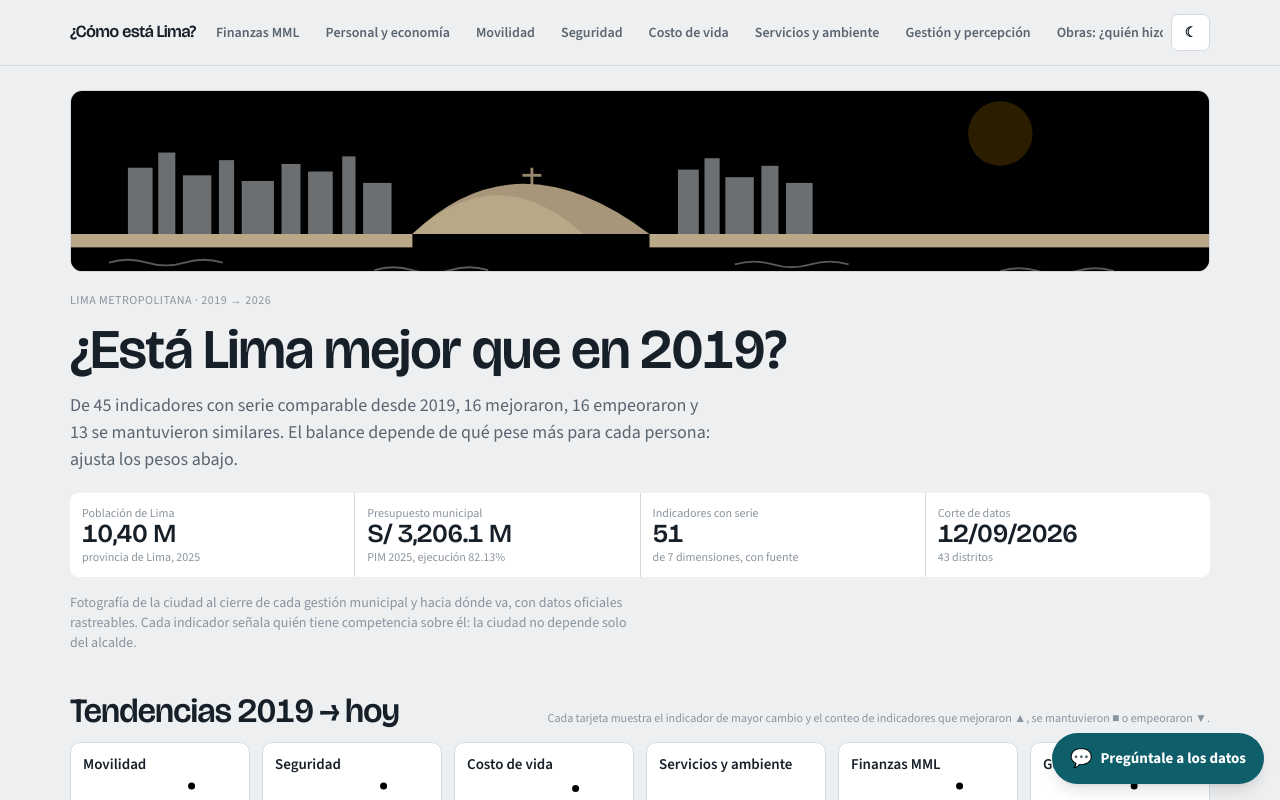
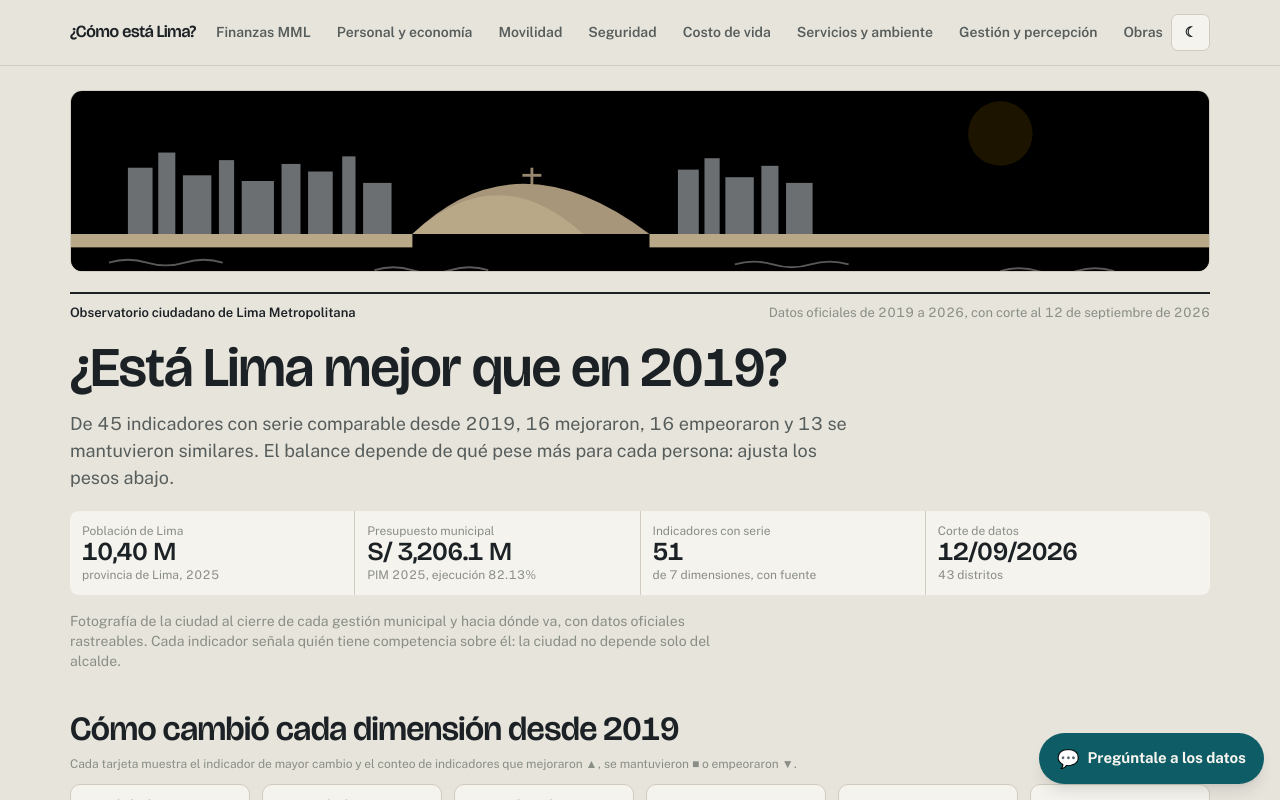
Before and after one commit to unimauro/como-esta-lima, a React (Vite) app in the folder app/: page / in a window 1280 px wide. Shown: the top 800 px of the page. Built offline with nearby package versions, Linux system fonts and the light colour scheme.

Commit message:
Pasada de diseno: identidad Garua y Costa Verde (piedra caliza calida + verde-mar + adobe), tipografia civica Public Sans, masthead de boletin en vez de eyebrow en mayusculas, sin flechas decorativas

```diff
--- a/app/index.html
+++ b/app/index.html
@@ -19,7 +19,7 @@
       gtag('js', new Date());
       gtag('config', 'G-JCLWBLWTH7');
     </script>
-    <link href="https://fonts.googleapis.com/css2?family=Bricolage+Grotesque:opsz,wght@12..96,300..800&family=Source+Sans+3:ital,wght@0,400;0,600;0,700;1,400&display=swap" rel="stylesheet" />
+    <link href="https://fonts.googleapis.com/css2?family=Bricolage+Grotesque:opsz,wght@12..96,300..800&family=Public+Sans:ital,wght@0,400;0,500;0,600;0,700;1,400&display=swap" rel="stylesheet" />
     <link rel="stylesheet" href="https://unpkg.com/leaflet@1.9.4/dist/leaflet.css" crossorigin="" />
     <title>¿Cómo está Lima? 2019–2026</title>
   </head>
--- a/app/src/components/LimaSkyline.tsx
+++ b/app/src/components/LimaSkyline.tsx
@@ -21,7 +21,7 @@ export function LimaSkyline({ alto = 200 }: { alto?: number }) {
           {/* cielo garúa */}
           <rect width="1200" height="220" fill="url(#garua)" />
           {/* sol tenue */}
-          <circle cx="980" cy="60" r="34" fill="var(--sun)" opacity="0.18" />
+          <circle cx="980" cy="60" r="34" fill="var(--sun)" opacity="0.12" />
           {/* skyline lejano de la ciudad */}
           <g fill="var(--city)" opacity="0.55">
             <rect x="60" y="96" width="26" height="70" />
--- a/app/src/index.css
+++ b/app/src/index.css
@@ -4,13 +4,13 @@
 
 @theme {
   --font-display: "Bricolage Grotesque", "Helvetica Neue", Arial, sans-serif;
-  --font-body: "Source Sans 3", "Segoe UI", Roboto, sans-serif;
-  --color-garua: #edeff1;
-  --color-tinta: #172029;
-  --color-arena: #c9b79a;
-  --color-mar: #0f5f6b;
-  --color-noche: #11161b;
-  --color-piedra: #5a6570;
+  --font-body: "Public Sans", "Segoe UI", Roboto, sans-serif;
+  --color-garua: #e8e6df;
+  --color-tinta: #1b2124;
+  --color-arena: #b98a5e;
+  --color-mar: #0d5c66;
+  --color-noche: #12181a;
+  --color-piedra: #575e5c;
   --color-munoz: #2a78d6;
   --color-romero: #8a949e;
   --color-la: #eb6834;
@@ -20,25 +20,27 @@
   --color-critico: #d03b3b;
 }
 
+/* Paleta "Garúa y Costa Verde": piedra caliza cálida + verde-mar + ocre adobe.
+   Deliberadamente NO es ni crema-terracota ni gris-azulado de dashboard. */
 :root {
   color-scheme: light;
-  --bg: #edeff1;
-  --bg-2: #ffffff;
-  --bg-3: #e2e6ea;
-  --ink: #172029;
-  --ink-2: #5a6570;
-  --ink-3: #8a949e;
-  --line: #d3d9de;
-  --accent: #0f5f6b;
-  --accent-ink: #ffffff;
-  --grid: #dfe3e7;
+  --bg: #e7e4dc;
+  --bg-2: #f5f3ed;
+  --bg-3: #dbd7cc;
+  --ink: #1b2124;
+  --ink-2: #565d5b;
+  --ink-3: #898e86;
+  --line: #d1ccbf;
+  --accent: #0d5c66;
+  --accent-ink: #f7f5ef;
+  --grid: #d9d5c9;
   --band-munoz: rgba(42, 120, 214, 0.08);
   --band-romero: rgba(138, 148, 158, 0.12);
   --band-la: rgba(235, 104, 52, 0.08);
   --s-munoz: #2a78d6;
   --s-romero: #8a949e;
   --s-la: #eb6834;
-  --s-city: #172029;
+  --s-city: #1b2124;
   --s-seq-1: #cde2fb;
   --s-seq-2: #9ec5f4;
   --s-seq-3: #6da7ec;
@@ -50,23 +52,23 @@
 
 :root[data-theme="dark"] {
   color-scheme: dark;
-  --bg: #11161b;
-  --bg-2: #1a2027;
-  --bg-3: #232b33;
-  --ink: #f2f4f6;
-  --ink-2: #b7c0c8;
-  --ink-3: #7f8a94;
-  --line: #2e3740;
-  --accent: #4fb3bf;
-  --accent-ink: #0b1418;
-  --grid: #2a323a;
+  --bg: #12181a;
+  --bg-2: #1a2325;
+  --bg-3: #232e30;
+  --ink: #f0eee7;
+  --ink-2: #b2b8b1;
+  --ink-3: #7b827c;
+  --line: #2c3739;
+  --accent: #4fb8b0;
+  --accent-ink: #0b1516;
+  --grid: #283234;
   --band-munoz: rgba(57, 135, 229, 0.12);
   --band-romero: rgba(138, 148, 158, 0.14);
   --band-la: rgba(217, 89, 38, 0.13);
   --s-munoz: #3987e5;
   --s-romero: #8a949e;
   --s-la: #d95926;
-  --s-city: #f2f4f6;
+  --s-city: #f0eee7;
   --s-seq-1: #0d366b;
   --s-seq-2: #104281;
   --s-seq-3: #184f95;
@@ -103,6 +105,14 @@ a:hover { text-decoration: underline; }
 :focus-visible { outline: 2px solid var(--accent); outline-offset: 2px; border-radius: 3px; }
 
 .wrap { max-width: 1180px; margin: 0 auto; padding-inline: 20px; }
+
+/* Cabecera de boletín (masthead): regla superior fuerte + identidad + dateline */
+.masthead {
+  display: flex; flex-wrap: wrap; align-items: baseline; justify-content: space-between;
+  gap: 4px 16px; padding-top: 10px; border-top: 2px solid var(--ink);
+  font-size: 13px; line-height: 1.35;
+}
+.masthead > span:first-child { font-weight: 600; color: var(--ink); }
 .card { background: var(--bg-2); border: 1px solid var(--line); border-radius: 10px; }
 .muted { color: var(--ink-2); }
 .faint { color: var(--ink-3); }
--- a/app/src/sections/Inicio.tsx
+++ b/app/src/sections/Inicio.tsx
@@ -136,7 +136,10 @@ export function Inicio({ onIr }: { onIr: (id: string) => void }) {
     <div className="flex flex-col gap-8">
       <header className="pt-6 pb-2">
         <div className="mb-5"><LimaSkyline alto={180} /></div>
-        <div className="text-xs faint mb-3" style={{ letterSpacing: '.04em' }}>LIMA METROPOLITANA · 2019 → 2026</div>
+        <div className="masthead mb-4">
+          <span>Observatorio ciudadano de Lima Metropolitana</span>
+          <span className="faint">Datos oficiales de 2019 a 2026, con corte al 12 de septiembre de 2026</span>
+        </div>
         <h1 className="m-0">¿Está Lima mejor que en 2019?</h1>
         <p className="text-[18px] muted max-w-[72ch] mt-3 mb-5">{fraseDiagnostico()}</p>
         <div className="grid gap-px rounded-lg overflow-hidden" style={{ gridTemplateColumns: 'repeat(auto-fit, minmax(160px, 1fr))', background: 'var(--line)' }}>
@@ -156,7 +159,7 @@ export function Inicio({ onIr }: { onIr: (id: string) => void }) {
 
       <section aria-labelledby="skyline-t" className="flex flex-col gap-3">
         <div className="flex items-baseline justify-between flex-wrap gap-2">
-          <h2 id="skyline-t" className="m-0">Tendencias 2019 → hoy</h2>
+          <h2 id="skyline-t" className="m-0">Cómo cambió cada dimensión desde 2019</h2>
           <span className="text-xs faint">Cada tarjeta muestra el indicador de mayor cambio y el conteo de indicadores que mejoraron ▲, se mantuvieron ■ o empeoraron ▼.</span>
         </div>
         <Skyline onIr={onIr} />
```
